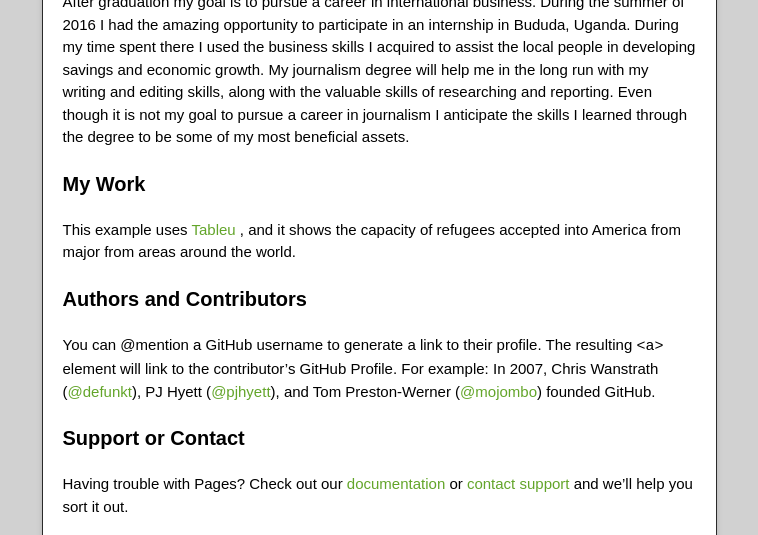
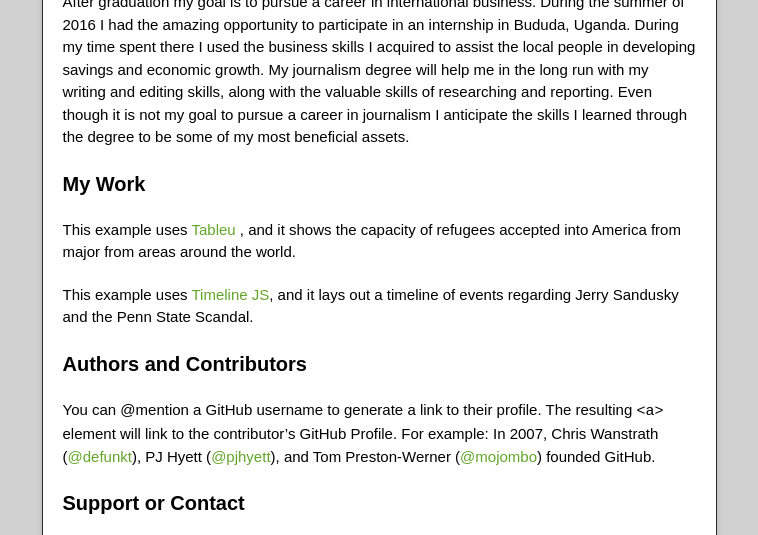
Before and after one commit to tannerbuss/tannerbuss.github.io, a plain HTML site: page index.html in a window 1280 px wide. Shown: the part 1321-1856 px from the top of the page, without its empty margins (261-1019 px from the left). Drawn offline with nearby package versions, Linux system fonts and the light colour scheme.

Commit message:
Update index.html

```diff
--- a/index.html
+++ b/index.html
@@ -51,7 +51,8 @@
 <h3>
 <a id="My Work" class="anchor" href="#My-Work" aria-hidden="true"><span aria-hidden="true" class="octicon octicon-link"></span></a>My Work</h3>
 
-        <p>This example uses <a href="https://tannerbuss.github.io/refugee.html"/>Tableu </a>, and it shows the capacity of refugees accepted into America from major from areas around the world.</p>
+<p>This example uses <a href="https://tannerbuss.github.io/refugee.html"/>Tableu </a>, and it shows the capacity of refugees accepted into America from major from areas around the world.</p>
+    <p>This example uses <a href="https://tannerbuss.github.io/psuscandal.html"/>Timeline JS</a>, and it lays out a timeline of events regarding Jerry Sandusky and the Penn State Scandal.
 <h3>
 <a id="authors-and-contributors" class="anchor" href="#authors-and-contributors" aria-hidden="true"><span aria-hidden="true" class="octicon octicon-link"></span></a>Authors and Contributors</h3>
 
```
